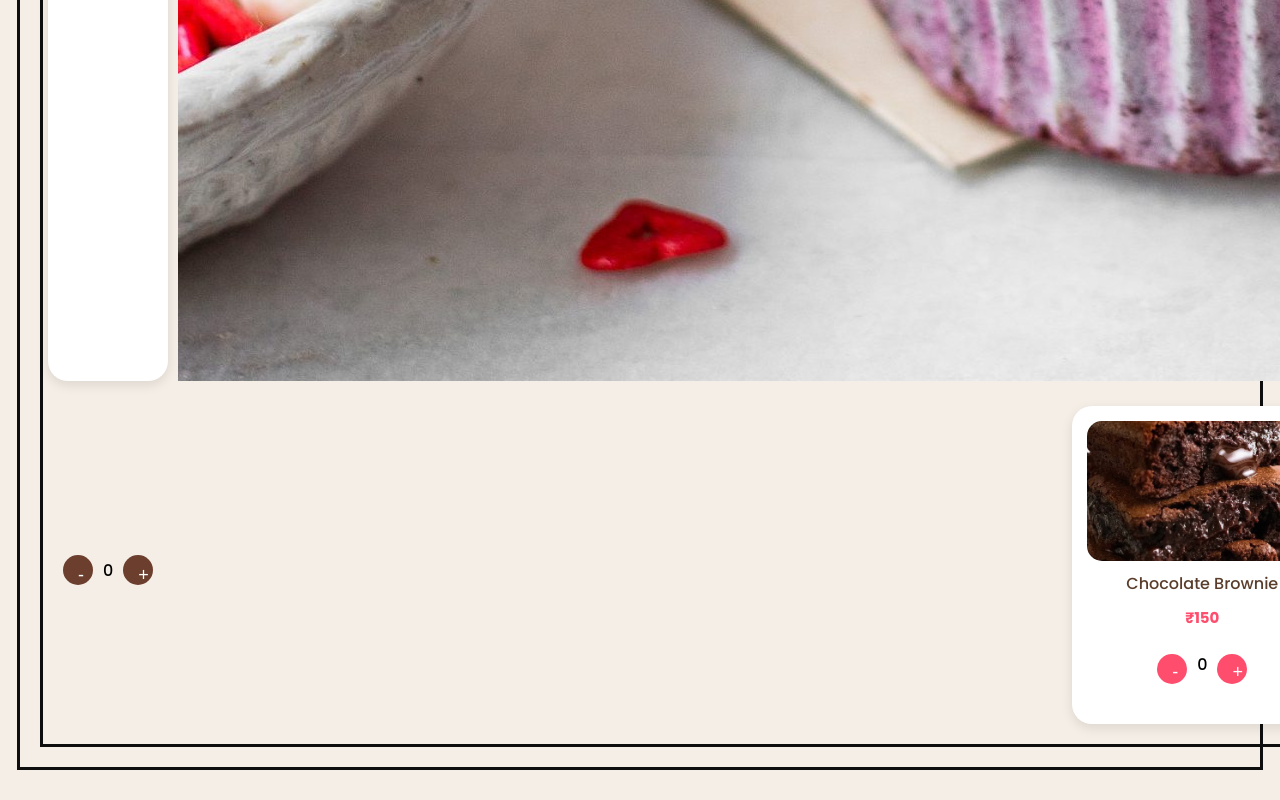
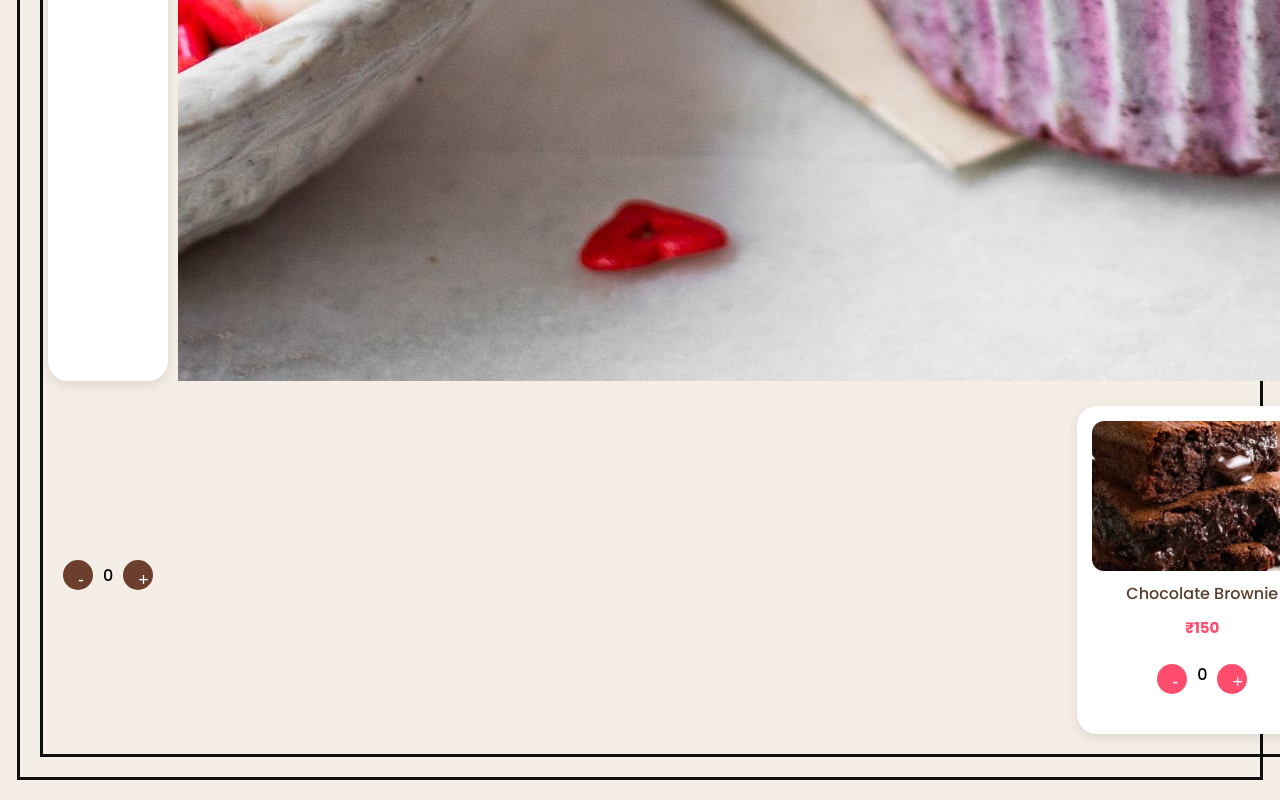
Before and after one commit to divya-codes14/bakery-website, a website: page client/index.html in a window 1280 px wide. Shown: the part 2896-3696 px from the top of the page. Drawn offline with Linux system fonts and the light colour scheme; sample sign-in values are in the browser's storage.

Commit message:
homepage layout fixed

```diff
--- a/client/style.css
+++ b/client/style.css
@@ -1249,29 +1249,26 @@ input:focus {
   padding: 20px 80px;
   align-items: stretch;
 }
-.product-container {
+
+/* 🔥 HOME PAGE FIX ONLY */
+.home-menu {
   display: grid;
-  grid-template-columns: repeat(auto-fit,minmax(220px,1fr));
+  grid-template-columns: repeat(4, 1fr);
   gap: 20px;
   padding: 20px;
+  justify-items: center;
 }
 
-.product-card {
-  background: #fff;
-  border-radius: 12px;
-  padding: 15px;
-  text-align: center;
-  box-shadow: 0 4px 10px rgba(0,0,0,0.1);
-  max-width: 50px;
-  margin: auto;
+/* CARD SIZE */
+.home-menu .card {
+  max-width: 220px;
+  width: 100%;
 }
 
-.product-card img {
+/* IMAGE SIZE */
+.home-menu .card img {
   width: 100%;
-  height: 50px;
+  height: 150px;   /* 🔥 smaller like cookies page */
   object-fit: cover;
-  border-radius: 10px;
+  border-radius: 12px;
 }
-.home-menu .card img {
-  height: 140px;
-}
```
